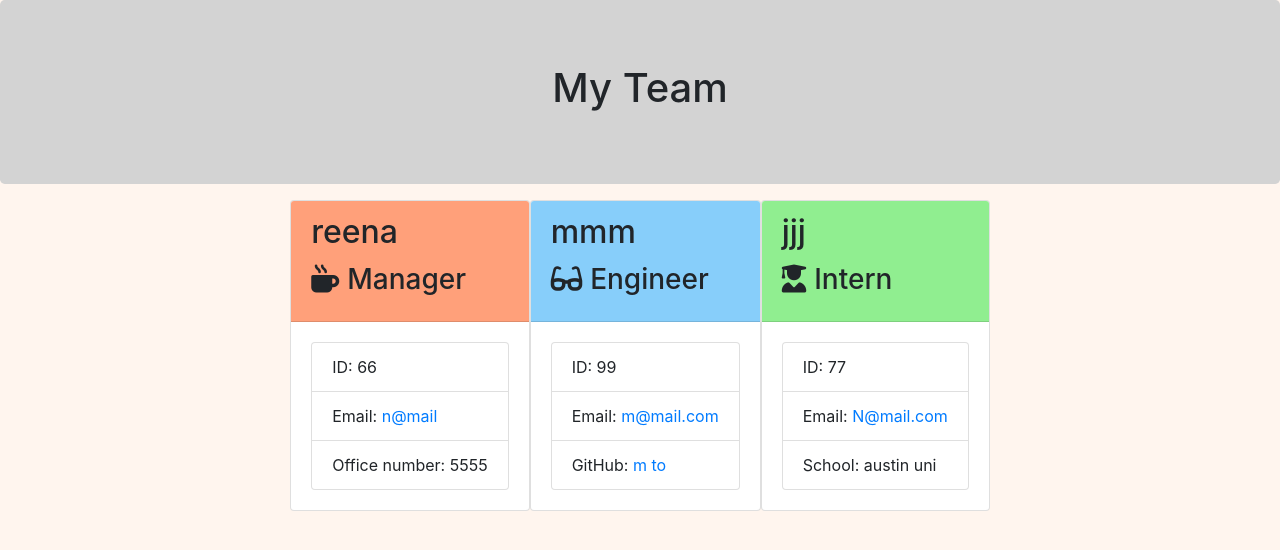
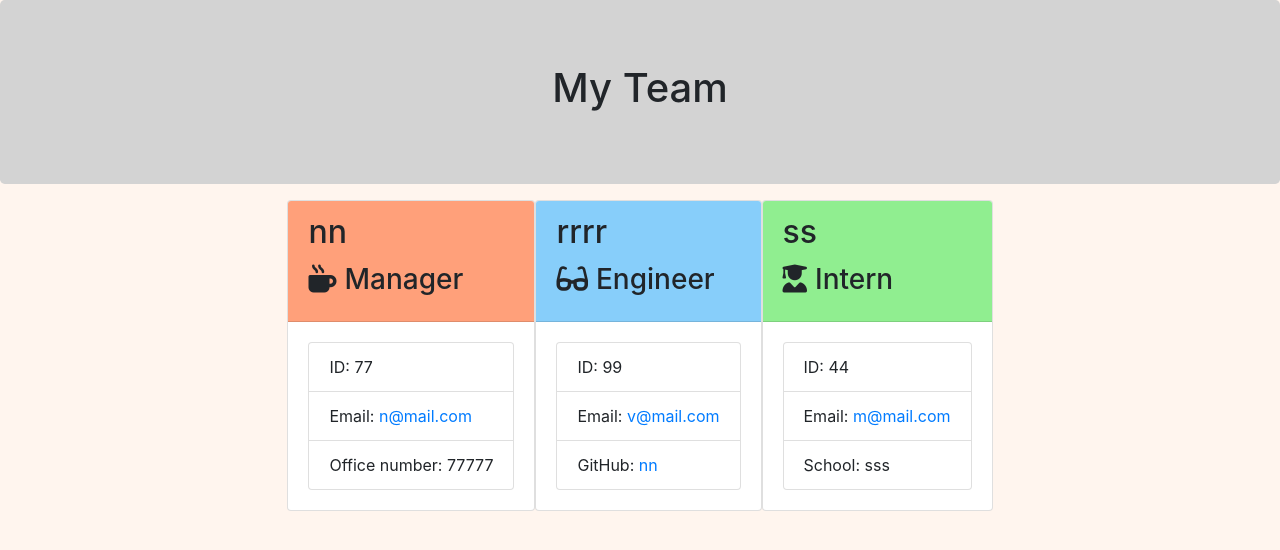
Before and after one commit to nehreetkaur/employee-summary-template, a website: page output/team.html in a window 1280 px wide. Drawn offline with nearby package versions, Linux system fonts and the light colour scheme.

```diff
--- a/output/team.html
+++ b/output/team.html
@@ -25,40 +25,40 @@
             <div class="team-area col-12 d-flex justify-content-center">
                 <div class="card employee-card">
     <div class="card-header cardM">
-        <h2 class="card-title">reena</h2>
+        <h2 class="card-title">nn</h2>
         <h3 class="card-title"><i class="fas fa-mug-hot mr-2"></i>Manager</h3>
     </div>
     <div class="card-body">
         <ul class="list-group">
-            <li class="list-group-item">ID: 66</li>
-            <li class="list-group-item">Email: <a href="mailto:n@mail">n@mail</a></li>
-            <li class="list-group-item">Office number: 5555</li>
+            <li class="list-group-item">ID: 77</li>
+            <li class="list-group-item">Email: <a href="mailto:n@mail.com">n@mail.com</a></li>
+            <li class="list-group-item">Office number: 77777</li>
         </ul>
     </div>
 </div>
 <div class="card employee-card">
     <div class="card-header cardE">
-        <h2 class="card-title">mmm</h2>
+        <h2 class="card-title">rrrr</h2>
         <h3 class="card-title"><i class="fas fa-glasses mr-2"></i>Engineer</h3>
     </div>
     <div class="card-body">
         <ul class="list-group">
             <li class="list-group-item">ID: 99</li>
-            <li class="list-group-item">Email: <a href="mailto:m@mail.com">m@mail.com</a></li>
-            <li class="list-group-item">GitHub: <a href="https://github.com/m to" target="_blank" rel="noopener noreferrer">m to</a></li>
+            <li class="list-group-item">Email: <a href="mailto:v@mail.com">v@mail.com</a></li>
+            <li class="list-group-item">GitHub: <a href="https://github.com/nn" target="_blank" rel="noopener noreferrer">nn</a></li>
         </ul>
     </div>
 </div>
 <div class="card employee-card">
     <div class="card-header cardI">
-        <h2 class="card-title">jjj</h2>
+        <h2 class="card-title">ss</h2>
         <h3 class="card-title"><i class="fas fa-user-graduate mr-2"></i>Intern</h3>
     </div>
     <div class="card-body">
         <ul class="list-group">
-            <li class="list-group-item">ID: 77</li>
-            <li class="list-group-item">Email: <a href="mailto:N@mail.com">N@mail.com</a></li>
-            <li class="list-group-item">School: austin uni</li>
+            <li class="list-group-item">ID: 44</li>
+            <li class="list-group-item">Email: <a href="mailto:m@mail.com">m@mail.com</a></li>
+            <li class="list-group-item">School: sss</li>
         </ul>
     </div>
 </div>
```
